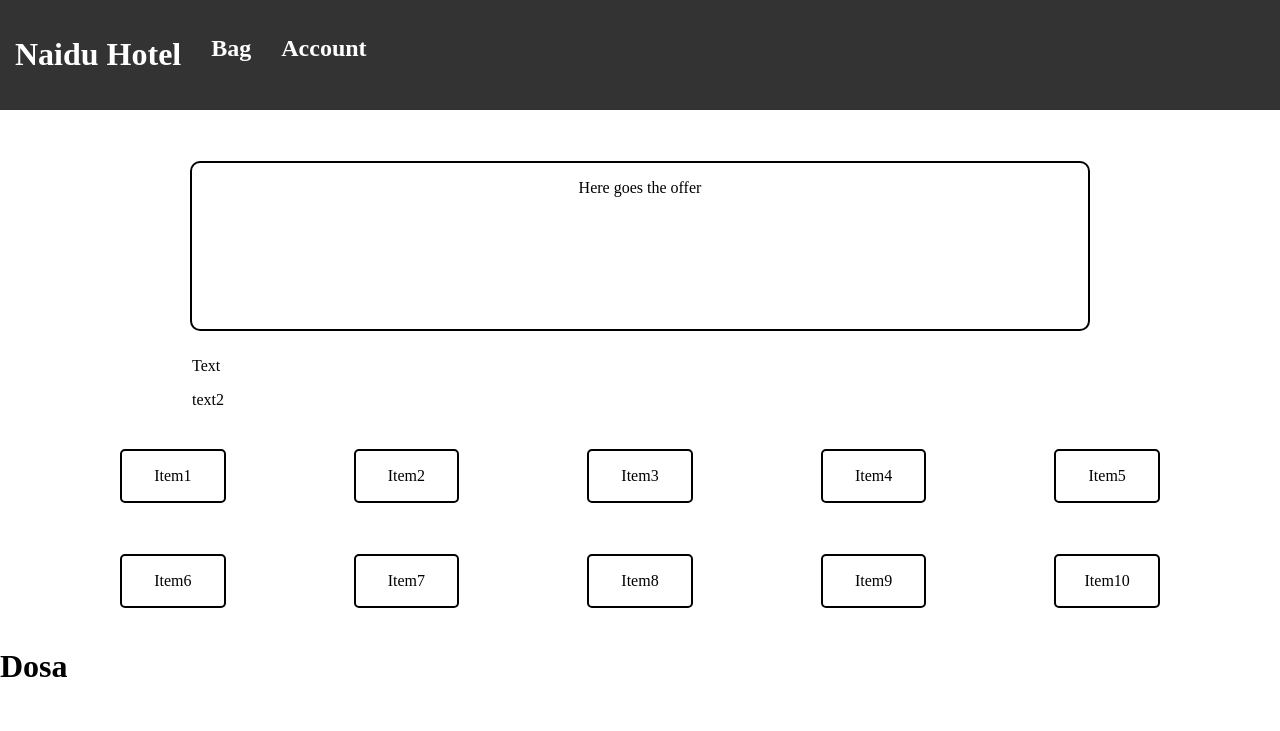
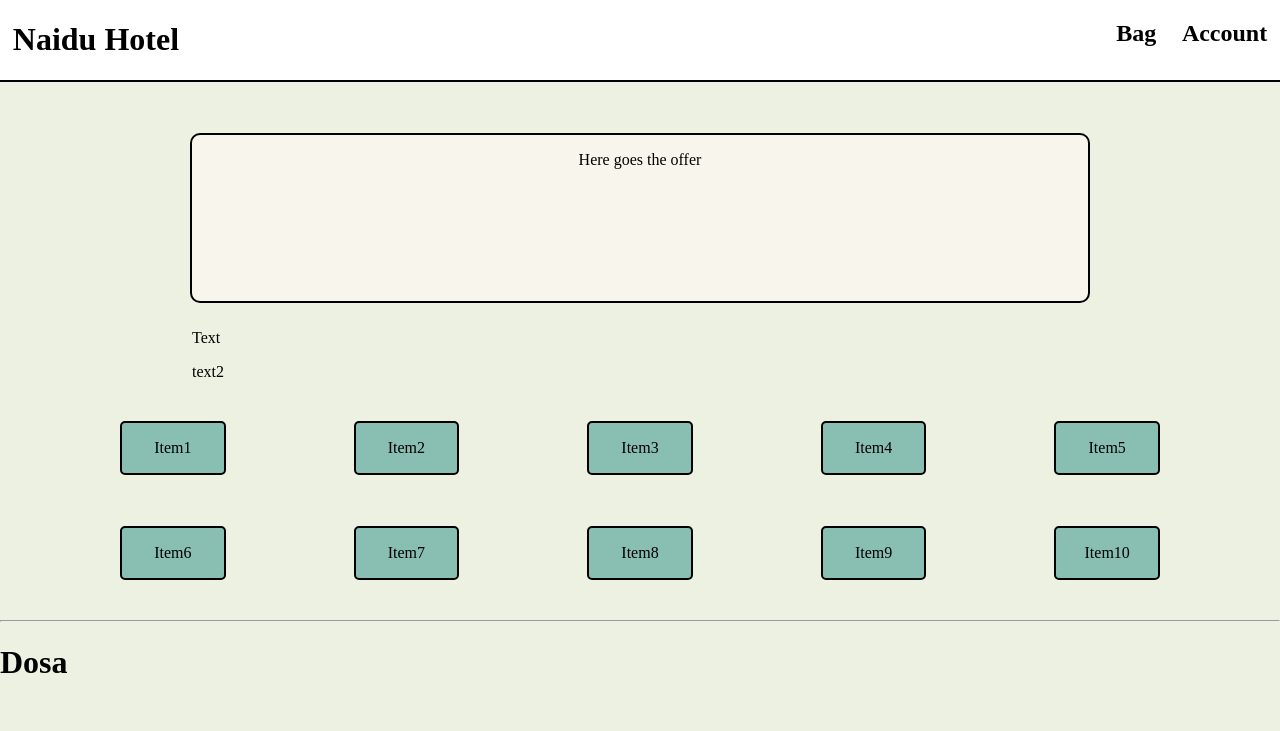
Before and after one commit to kalviumcommunity/S49_KarthikRam_Capstone_OnlineOrderingApplication, a React (Vite) app in the folder Frontend/ordering-application/: page / in a window 1280 px wide. Shown: the top 731 px of the page. Built offline with nearby package versions, Linux system fonts and the light colour scheme; no server answers.

Commit message:
40 styling homepage and routes of navbar created

```diff
--- a/Frontend/ordering-application/package.json
+++ b/Frontend/ordering-application/package.json
@@ -12,7 +12,9 @@
   "dependencies": {
     "axios": "^1.6.8",
     "react": "^18.2.0",
-    "react-dom": "^18.2.0"
+    "react-dom": "^18.2.0",
+    "react-router-dom": "^6.23.0",
+    "switch": "^0.0.0"
   },
   "devDependencies": {
     "@types/react": "^18.2.66",
--- a/Frontend/ordering-application/src/App.jsx
+++ b/Frontend/ordering-application/src/App.jsx
@@ -1,13 +1,21 @@
-import './App.css'
-import HomePage from './Components/HomePage'
+import React from "react";
+import { BrowserRouter as Router, Route, Routes } from "react-router-dom";
+import "./App.css";
+import HomePage from "./Components/HomePage";
+import Bag from "./Components/Bag";
+import Account from "./Components/Account";
+// import Navbar from "./Components/Navbar";
 
 function App() {
-
   return (
-    <>
-      <HomePage/>
-    </>
-  )
+    <Router>
+      <Routes>
+        <Route path="/bag" element={<Bag />} />
+        <Route path="/account" element={<Account />} />
+        <Route path="/" element={<HomePage />} />
+      </Routes>
+    </Router>
+  );
 }
 
-export default App
+export default App;
--- a/Frontend/ordering-application/src/Components/Account.jsx
+++ b/Frontend/ordering-application/src/Components/Account.jsx
@@ -3,7 +3,7 @@ import React from 'react'
 function Account() {
   return (
     <div>
-
+      Account
     </div>
   )
 }
--- a/Frontend/ordering-application/src/Components/HomePage.jsx
+++ b/Frontend/ordering-application/src/Components/HomePage.jsx
@@ -84,7 +84,7 @@ function HomePage() {
   }, []);
 
   return (
-    <div>
+    <div className="mainHompage">
       <Navbar />
       <div className="offers">
         <p>Here goes the offer</p>
@@ -137,6 +137,7 @@ function HomePage() {
           </div>
         </div>
       </div> */}
+      <hr />
       <div className="Dosa">
         <h1 className="DosaHeading">Dosa</h1>
         <div className="DosaImage" style={{ textAlign: "center" }}>
--- a/Frontend/ordering-application/src/Components/Homepage.css
+++ b/Frontend/ordering-application/src/Components/Homepage.css
@@ -1,3 +1,7 @@
+.mainHompage{
+  background-color: #EDF1E2;
+}
+
 .flex {
   display: flex;
 }
@@ -17,6 +21,7 @@
   text-align: center;
   border: 2px solid black;
   border-radius: 10px;
+  background-color: #F8F5ED;
 }
 
 .offerText{
@@ -35,6 +40,7 @@
   border: 2px solid black;
   text-align: center;
   border-radius: 5px;
+  background-color: #89BEB2;
 }
 
 .DishImage {
--- a/Frontend/ordering-application/src/Components/Navbar.css
+++ b/Frontend/ordering-application/src/Components/Navbar.css
@@ -1,21 +1,40 @@
+.Navbar{
+  display: flex;
+  justify-content: space-between;
+}
+
 #navbar {
-  background-color: #333;
+  background-color: white;
   position: sticky;
   top: 0;
   width: 100%;
   transition: top 0.6s;
+  border-bottom: 2px solid black;
 }
 
 #navbar #a {
   float: left;
   display: block;
-  color: white;
+  color: black;
   text-align: center;
-  padding: 15px;
   text-decoration: none;
 }
 
+#a{
+  padding: 0vw 1vw;
+}
+
 #navbar #a:hover {
-  background-color: #ddd;
-  color: black;
+  background-color: #333333;
+  color: white;
 }
+
+Link{
+  text-decoration: none;
+  color: white;
+}
+
+.Navbar a {
+  text-decoration: none;
+  color: inherit;
+}
--- a/Frontend/ordering-application/src/Components/Navbar.jsx
+++ b/Frontend/ordering-application/src/Components/Navbar.jsx
@@ -1,4 +1,5 @@
-import React, { useState, useEffect } from "react";
+import { useState, useEffect } from "react";
+import {Link} from 'react-router-dom'
 import './Navbar.css'
 
 const Navbar = () => {
@@ -20,14 +21,29 @@ const Navbar = () => {
     };
   }, [prevScrollpos]);
 
+  const handleRefresh = () => {
+    if (window.pageYOffset === 0) {
+      window.location.reload();
+    } else {
+      window.scrollTo({
+        top: 0,
+        behavior: 'smooth'
+      });
+      setTimeout(() => {
+        window.location.reload();
+      }, 1000);
+    }
+  };
+
+
   return (
     <div className="Navbar flex" id="navbar">
       <div>
-        <h1 id="a">Naidu Hotel</h1>
+        <h1 id="a"><Link to='/' onClick={handleRefresh}>Naidu Hotel</Link></h1>
       </div>
       <div className="flex">
-        <h2 id="a">Bag</h2>
-        <h2 id="a">Account</h2>
+        <h2 id="a"><Link to='/bag'>Bag</Link></h2>
+        <h2 id="a"><Link to="/account">Account</Link></h2>
       </div>
     </div>
   );
```
Also changed, not shown: 1 other file (tests, documents, lock files or other folders).
